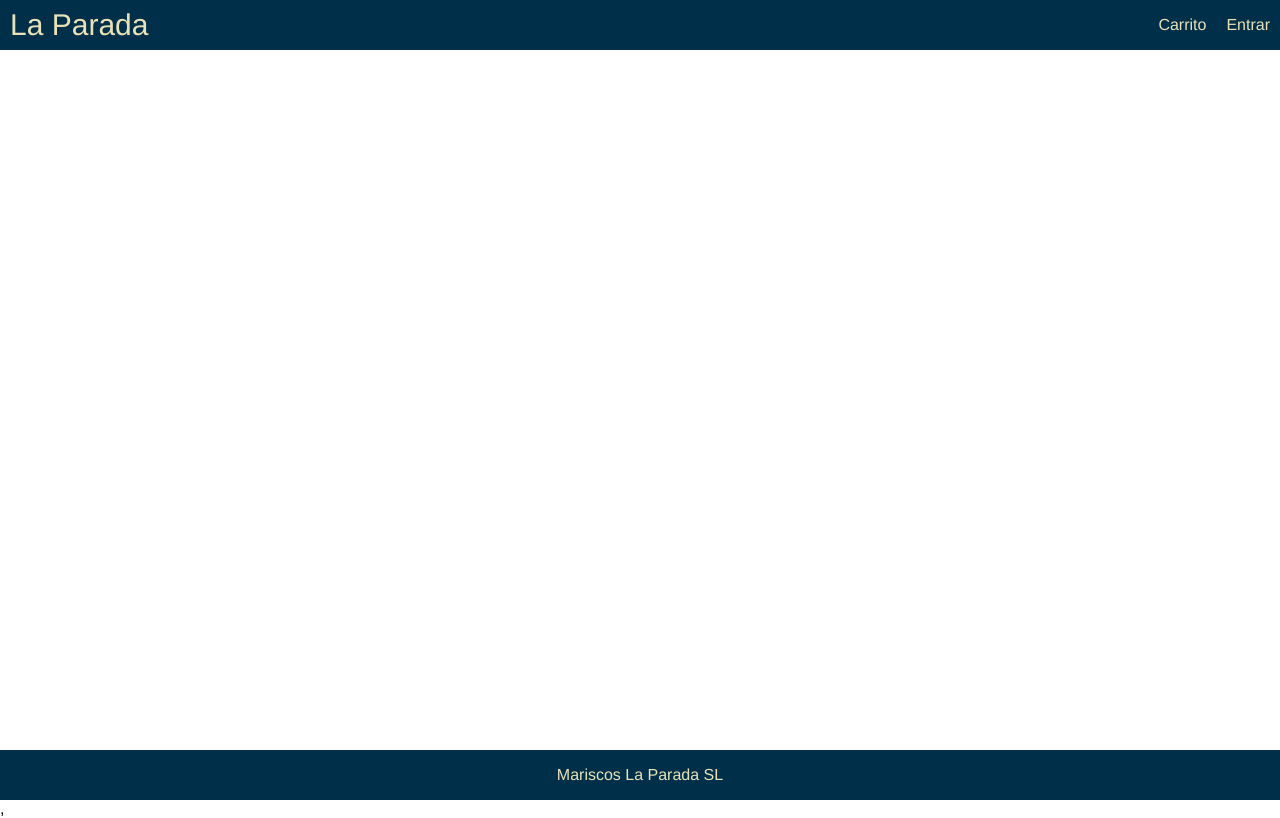
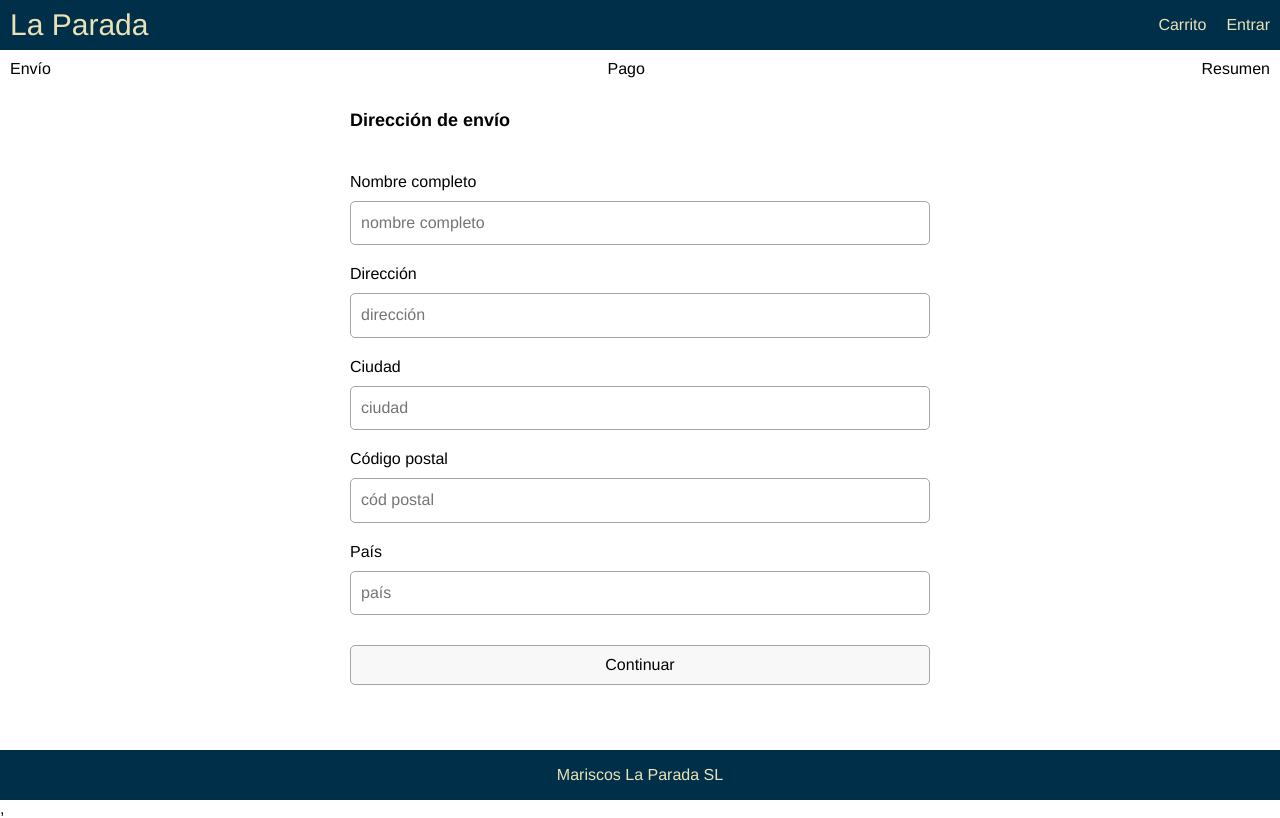
Before and after one commit to prgbono/laParada, a React (Create React App) app in the folder frontend/: page /shipping in a window 1280 px wide. Built offline with nearby package versions, Linux system fonts and the light colour scheme.

Commit message:
feat(PAYMENT_&_ORDERS): :sparkles: Shipping form. Checkout steps WIP

```diff
--- a/frontend/src/App.js
+++ b/frontend/src/App.js
@@ -7,6 +7,7 @@ import { useDispatch, useSelector } from 'react-redux';
 import { Link } from 'react-router-dom';
 import { signout } from './actions/userActions.js';
 import CartScreen from './screens/CartScreen.js';
+import ShippingAddressScreen from './screens/ShippingAddressScreen.js';
 
 function App() {
   const userLogin = useSelector(state => state.userLogin);
@@ -56,6 +57,7 @@ function App() {
           <Route path="/cart/:id?" component={CartScreen}></Route>
           <Route path="/product/:id" component={ProductScreen}></Route>
           <Route path="/login" component={LoginScreen}></Route>
+          <Route path="/shipping" component={ShippingAddressScreen}></Route>
           <Route path="/" component={HomeScreen} exact></Route>
         </main>
         <footer className="row center">Mariscos La Parada SL</footer>
--- /dev/null
+++ b/frontend/src/components/CheckoutSteps.js
@@ -0,0 +1,11 @@
+import React from 'react';
+
+export default function CheckoutSteps(props) {
+  return (
+    <div className="row checkout-steps">
+      <div className={props.step1 ? 'active' : ''}> Envío</div>
+      <div className={props.step2 ? 'active' : ''}> Pago</div>
+      <div className={props.step3 ? 'active' : ''}> Resumen</div>
+    </div>
+  );
+}
--- a/frontend/src/screens/CartScreen.js
+++ b/frontend/src/screens/CartScreen.js
@@ -24,7 +24,6 @@ export default function CartScreen(props) {
   };
 
   const checkoutHandler = () => {
-    console.log('checkoutHandler id:');
     //TODO: Ver dónde redirigir
   };
 
--- /dev/null
+++ b/frontend/src/screens/ShippingAddressScreen.js
@@ -0,0 +1,89 @@
+import React, { useState } from 'react';
+import CheckoutSteps from './../components/CheckoutSteps';
+
+export default function ShippingAddressScreen(props) {
+  const [fullName, setFullName] = useState('');
+  const [address, setAddress] = useState('');
+  const [city, setCity] = useState('');
+  const [postalCode, setPostalCode] = useState('');
+  const [country, setCountry] = useState('');
+
+  const submitHandler = event => {
+    event.preventDefault();
+    // TODO: dispatch ADD_BUYER_ADDRESS
+  };
+  return (
+    <>
+      <CheckoutSteps step1></CheckoutSteps>
+      <form className="form" onSubmit={submitHandler}>
+        <div>
+          <h1>Dirección de envío</h1>
+        </div>
+        <div>
+          <label htmlFor="fullName">Nombre completo</label>
+          <input
+            type="text"
+            id="fullName"
+            name="fullName"
+            value={fullName}
+            onChange={e => setFullName(e.target.value)}
+            placeholder="nombre completo"
+            required
+          />
+        </div>
+        <div>
+          <label htmlFor="address">Dirección</label>
+          <input
+            type="text"
+            id="address"
+            name="address"
+            value={address}
+            onChange={e => setAddress(e.target.value)}
+            placeholder="dirección"
+            required
+          />
+        </div>
+        <div>
+          <label htmlFor="city">Ciudad</label>
+          <input
+            type="text"
+            id="city"
+            name="city"
+            value={city}
+            onChange={e => setCity(e.target.value)}
+            placeholder="ciudad"
+            required
+          />
+        </div>
+        <div>
+          <label htmlFor="postalCode">Código postal</label>
+          <input
+            type="text"
+            id="postalCode"
+            name="postalCode"
+            value={postalCode}
+            onChange={e => setPostalCode(e.target.value)}
+            placeholder="cód postal"
+            required
+          />
+        </div>
+        <div>
+          <label htmlFor="country">País</label>
+          <input
+            type="text"
+            id="country"
+            name="country"
+            value={country}
+            onChange={e => setCountry(e.target.value)}
+            placeholder="país"
+            required
+          />
+        </div>
+        <div>
+          <label />
+          <button type="submit">Continuar</button>
+        </div>
+      </form>
+    </>
+  );
+}
```
